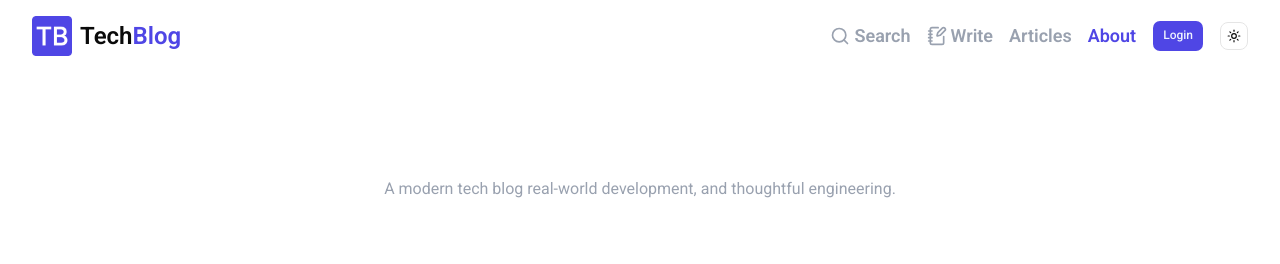
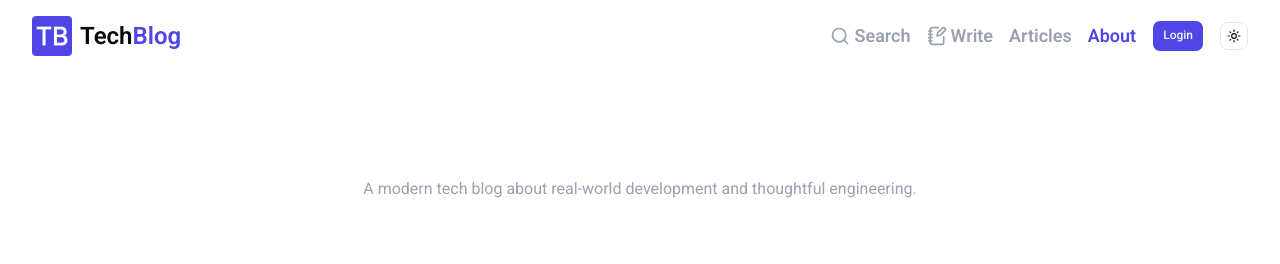
Before and after one commit to robertWalker68501/tech-blog, a Next.js app: page /about in a window 1280 px wide. Shown: the top 264 px of the page. Built offline with nearby package versions, Linux system fonts and the light colour scheme.

Commit message:
Update app/about/page.tsx
Co-authored-by: coderabbitai[bot] <136622811+coderabbitai[bot]@users.noreply.github.com>

```diff
--- a/app/about/page.tsx
+++ b/app/about/page.tsx
@@ -11,7 +11,7 @@ const AboutPage = () => {
             About TechBlog
           </h1>
           <p className='mx-auto max-w-2xl leading-relaxed text-gray-400'>
-            A modern tech blog real-world development, and thoughtful
+            A modern tech blog about real-world development and thoughtful
             engineering.
           </p>
         </div>
```
